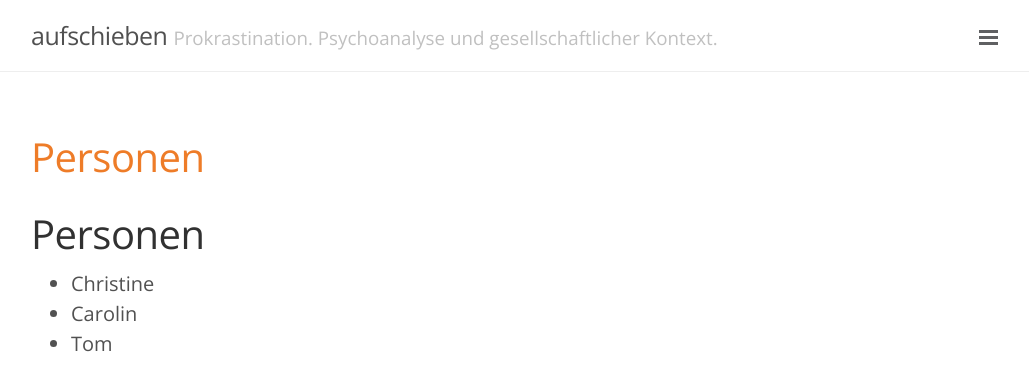
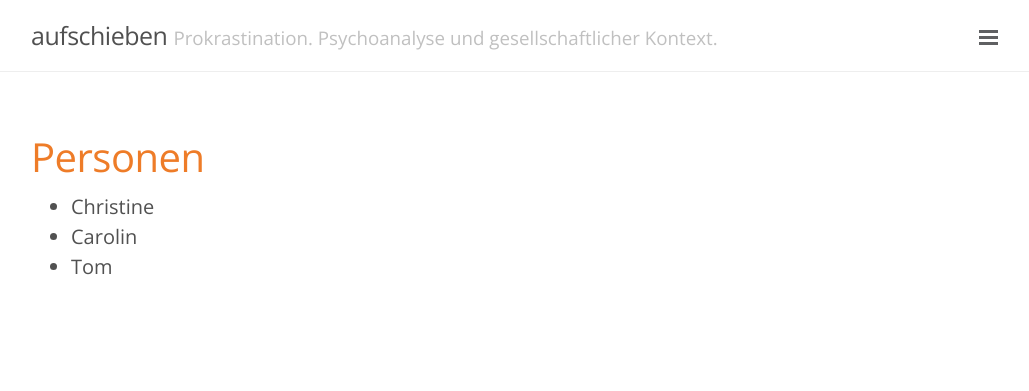
Before and after one commit to aufschieben/aufschieben.github.io, a Jekyll site: the page built from persons.md, in a window 1280 px wide. Shown: the top 391 px of the page, without its empty margins (249-1278 px from the left). Built offline with Jekyll 4.4.1, drawn with Linux system fonts in a browser that asks for light colours.

Commit message:
Update persons.md

```diff
--- a/persons.md
+++ b/persons.md
@@ -3,8 +3,6 @@ layout: page
 title: Personen
 ---
 
-# Personen
-
 * Christine
 * Carolin
 * Tom
```
